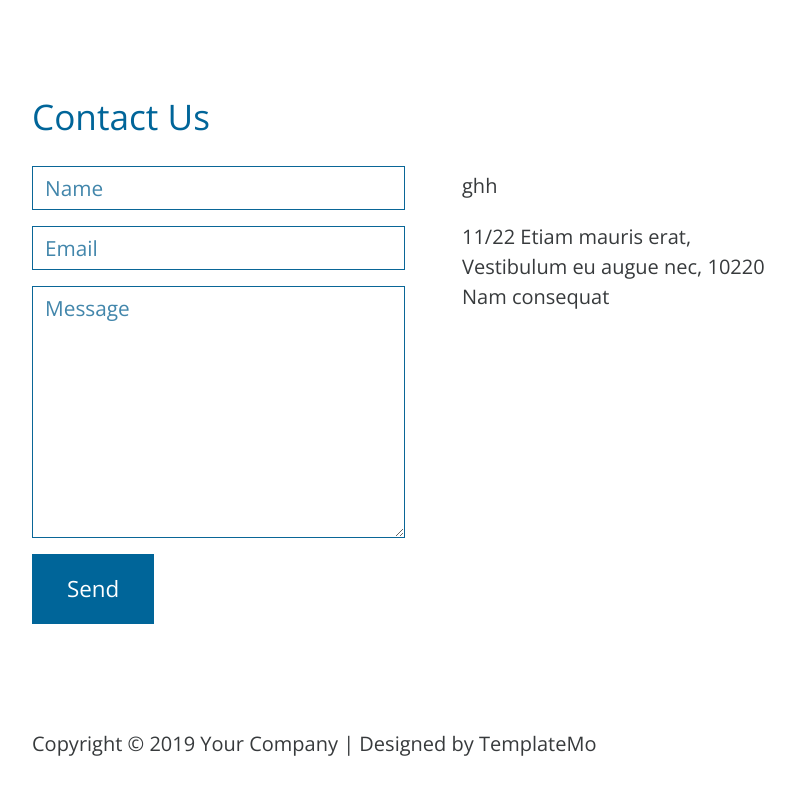
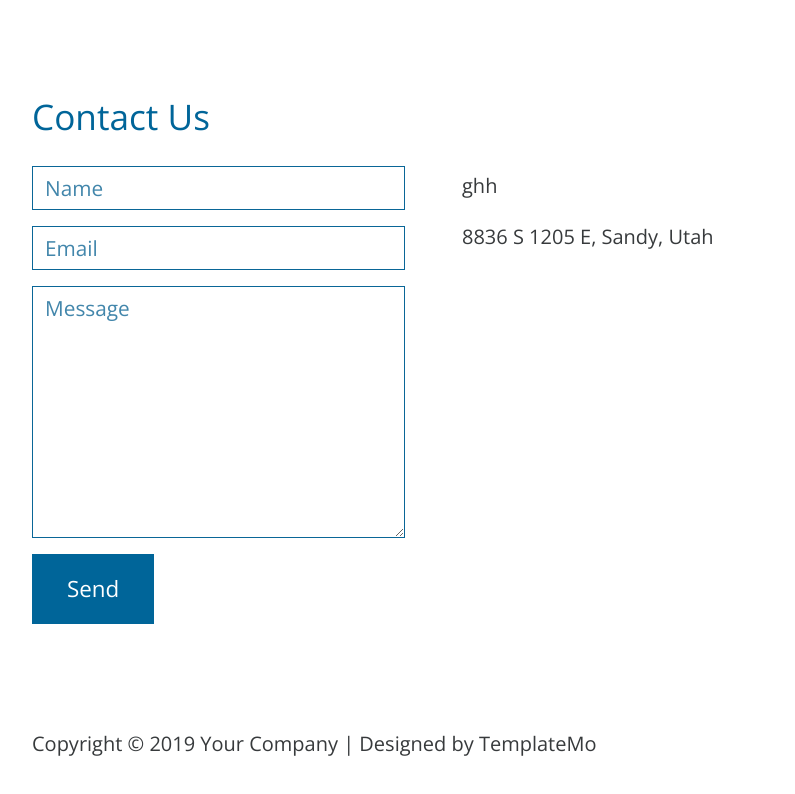
Before and after one commit to bhokali-bhaiya-ji/bhokali-bhaiya-ji.github.io1, a plain HTML site: page index.html in a window 1280 px wide. Shown: the part 1369-2163 px from the top of the page, without its empty margins (432-1227 px from the left). Drawn offline with nearby package versions, Linux system fonts and the light colour scheme.

Commit message:
second commit

```diff
--- a/index.html
+++ b/index.html
@@ -150,9 +150,7 @@
                                         <p>
                                         ghh                                        </p>
                                         <address>
-                                            11/22 Etiam mauris erat,<br>
-                                            Vestibulum eu augue nec, 10220<br>
-                                            Nam consequat
+                                            8836 S 1205 E, Sandy, Utah
                                         </address>
                                     </div>
                                 </div>
```
